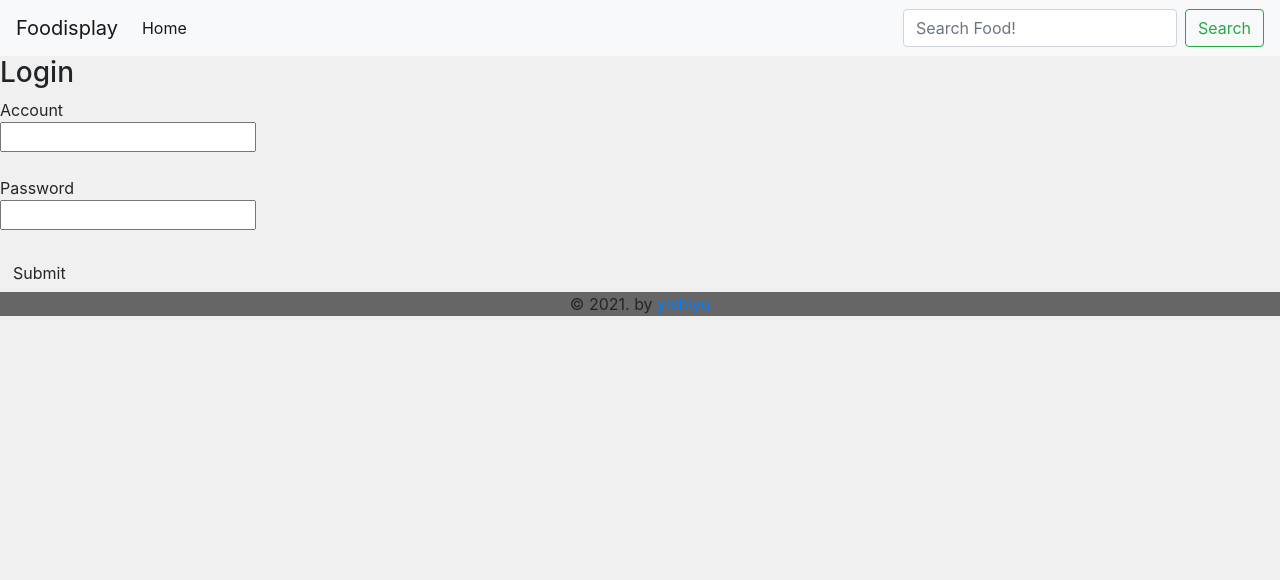
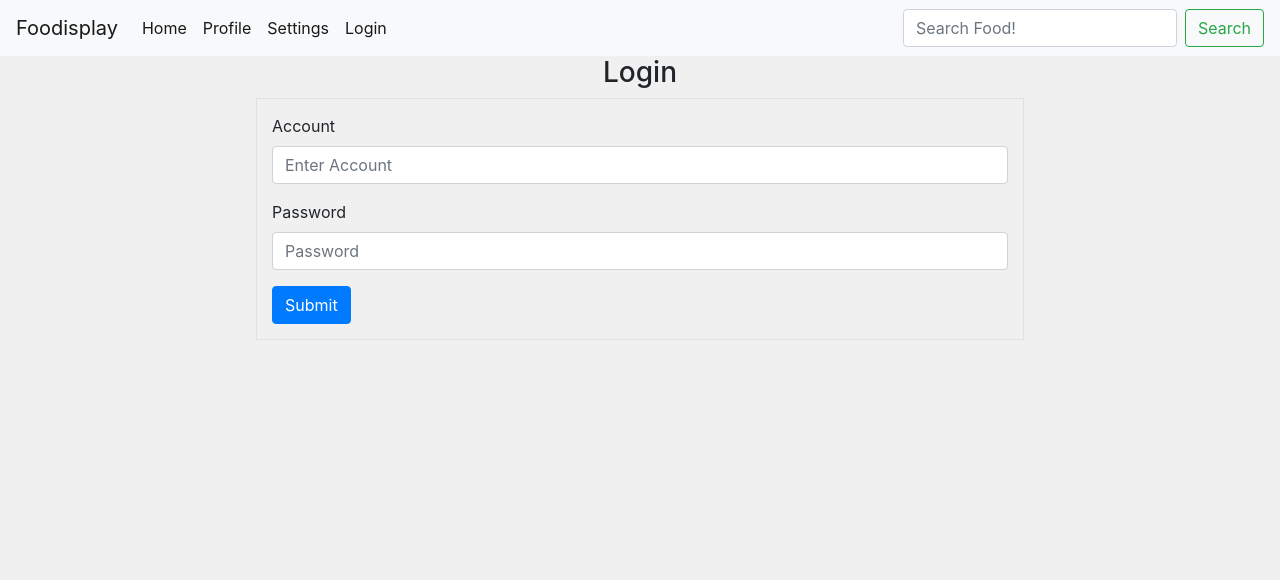
Before and after one commit to yishiyu/foodisplay, a Flask app: page /login in a window 1280 px wide. Shown: the top 580 px of the page. Run offline with Flask 2, Linux system fonts and the light colour scheme; parts of the project's set-up code (start-up, migrations or seed data) failed here and were passed over; some libraries are stand-ins or nearby versions.

Commit message:
简单地进行美化

```diff
--- a/foodisplay/templates/base.html
+++ b/foodisplay/templates/base.html
@@ -17,10 +17,9 @@
     {% endblock %}
   </head>
   <body style="background-color: #f0f0f0">
-
     <!-- 导航栏 -->
     <nav class="navbar navbar-expand-lg navbar-light bg-light">
-      <a class="navbar-brand" href="#">Foodisplay</a>
+      <a class="navbar-brand" href="/">Foodisplay</a>
       <button
         class="navbar-toggler"
         type="button"
@@ -36,9 +35,35 @@
       <div class="collapse navbar-collapse" id="navbarSupportedContent">
         <ul class="navbar-nav mr-auto">
           <li class="nav-item active">
-            <a class="nav-link" href="#"
-              >Home <span class="sr-only">(current)</span></a
-            >
+            <a class="nav-link" href="/">
+              Home
+              <span class="sr-only">(current)</span>
+            </a>
+          </li>
+          <li class="nav-item active">
+            <a class="nav-link" href="/profile">
+              Profile
+              <span class="sr-only">(current)</span>
+            </a>
+          </li>
+          <li class="nav-item active">
+            <a class="nav-link" href="/settings">
+              Settings
+              <span class="sr-only">(current)</span>
+            </a>
+          </li>
+          <li class="nav-item active">
+            {% if current_user.is_authenticated %}
+            <a class="nav-link" href="/logout">
+              Logout
+              <span class="sr-only">(current)</span>
+            </a>
+            {% else %}
+            <a class="nav-link" href="/login">
+              Login
+              <span class="sr-only">(current)</span>
+            </a>
+            {% endif %}
           </li>
         </ul>
         <form class="form-inline my-2 my-lg-0">
@@ -59,10 +84,20 @@
     {% block content %}{% endblock %}
 
     <!-- 网页下标 -->
-    <footer style="margin:0 0%;text-align: center; background-color: #666666;">
+    <footer
+      style="
+        margin: 0 0%;
+        text-align: center;
+        position: absolute;
+        bottom: 0;
+        width: 100%;
+        height: 25px;
+        background-color: #ffc0cb;
+      "
+    >
       <!-- 按道理来说要加上网页备案信息的 -->
-        &copy; 2021. by
-        <a href="http://yishiyu.world">yishiyu</a>
+      &copy; 2021. by
+      <a href="http://yishiyu.world">yishiyu</a>
     </footer>
     <script src="https://cdn.staticfile.org/jquery/3.2.1/jquery.min.js"></script>
     <script src="https://cdn.staticfile.org/popper.js/1.15.0/umd/popper.min.js"></script>
--- a/foodisplay/templates/login.html
+++ b/foodisplay/templates/login.html
@@ -1,14 +1,44 @@
 {% extends 'base.html' %}
 <!-- 填充父类留出的部分 -->
 {% block content %}
-<h3>Login</h3>
-<form method="post">
-  Account<br />
-  <input type="text" name="account" required />
-  <br /><br />
-  Password<br />
-  <input type="password" name="password" required />
-  <br /><br />
-  <input class="btn" type="submit" name="submit" value="Submit" />
-</form>
+<div style="text-align: center">
+  <h3>Login</h3>
+</div>
+
+<div
+  class="login-box border"
+  style="
+    margin: 0 20%;
+    align-self: center;
+    text-align: left;
+    padding: 15px 15px 15px 15px;
+  "
+>
+  <!-- <div class="container">
+    <div class="row">
+      <div class="col-sm-4"> -->
+  <form method="post">
+    <div class="form-group">
+      <label for="InputAccount">Account</label>
+      <input
+        type="text"
+        class="form-control"
+        id="InputAccount"
+        name="account"
+        placeholder="Enter Account"
+      />
+    </div>
+    <div class="form-group">
+      <label for="InputPassword">Password</label>
+      <input
+        type="password"
+        class="form-control"
+        id="InputPassword"
+        name="password"
+        placeholder="Password"
+      />
+    </div>
+    <input class="btn btn-primary" type="submit" name="submit" value="Submit" />
+  </form>
+</div>
 {% endblock %}
```
Also changed, not shown: foodisplay/templates/profile.html (+12 -0 lines), foodisplay/templates/settings.html (+13 -1 lines).
